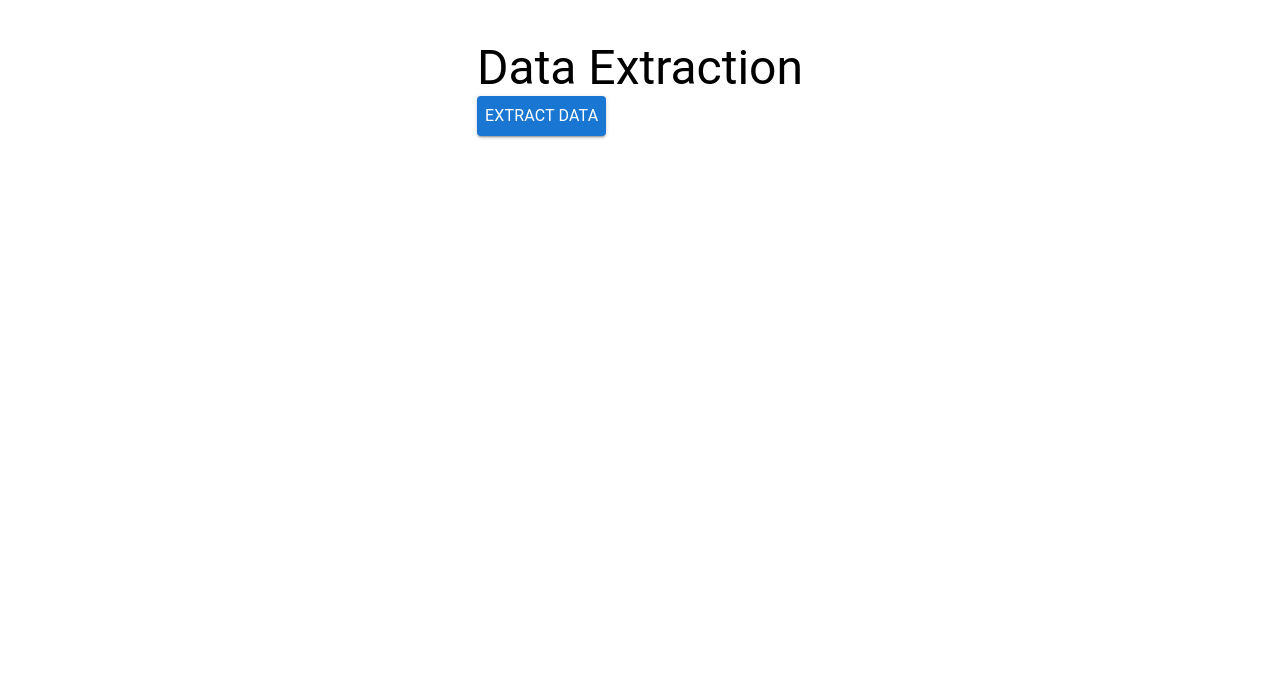
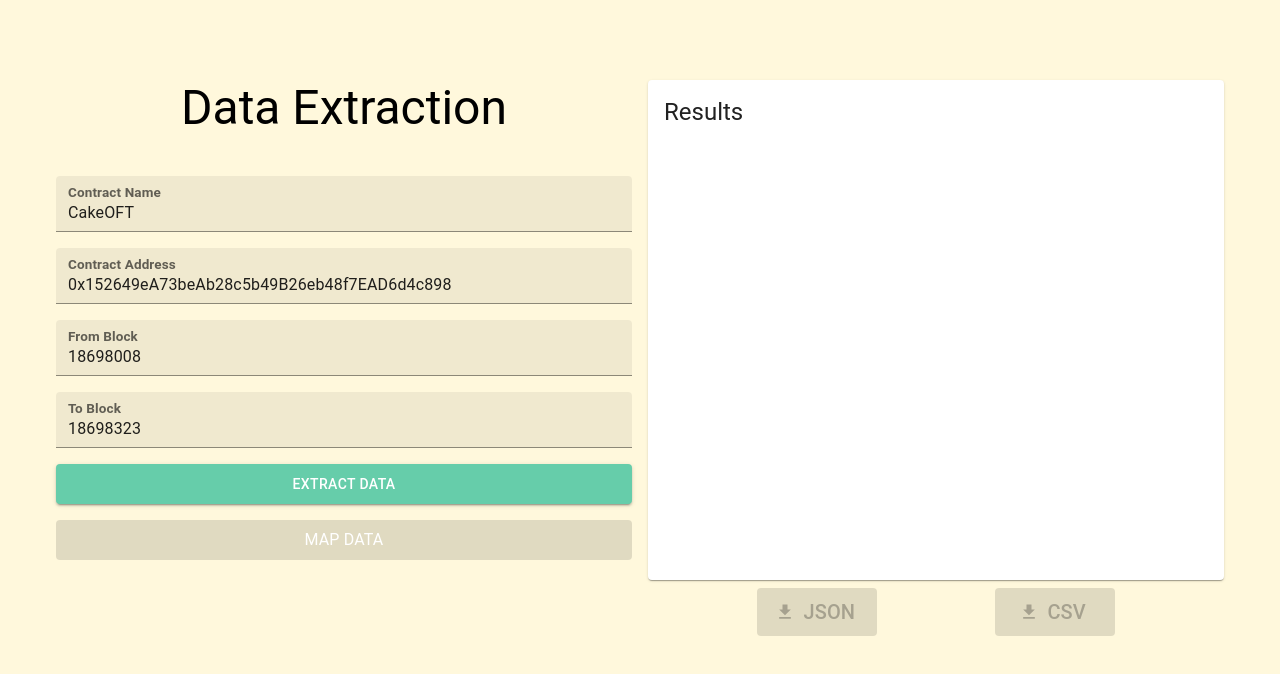
Before and after one commit to lollobeach/BlockchainProcessMining_frontend, a React (Create React App) app: page / in a window 1280 px wide. Shown: the top 674 px of the page. Built offline with nearby package versions, Linux system fonts and the light colour scheme.

Commit message:
feat: JSON and CSV download

```diff
--- a/package.json
+++ b/package.json
@@ -10,6 +10,9 @@
     "@testing-library/jest-dom": "^5.17.0",
     "@testing-library/react": "^13.4.0",
     "@testing-library/user-event": "^13.5.0",
+    "@uiw/react-json-view": "^2.0.0-alpha.20",
+    "axios": "^1.6.8",
+    "concurrently": "^8.2.2",
     "jquery": "^3.7.1",
     "jsdom": "^24.0.0",
     "react": "^18.2.0",
@@ -19,7 +22,7 @@
     "web-vitals": "^2.1.4"
   },
   "scripts": {
-    "start": "react-scripts start",
+    "start": "concurrently \"react-scripts start\" \"cd ../BlockchainProcessMining_backend && node server.js\"",
     "build": "react-scripts build",
     "test": "react-scripts test",
     "eject": "react-scripts eject"
--- /dev/null
+++ b/src/api/services.js
@@ -0,0 +1,45 @@
+import axios from "axios";
+
+const serverUrl = "http://localhost:8000";
+
+export const _sendData = async (contractName, contractAddress, fromBlock, toBlock) => {
+    const body = {
+        contractAddress,
+        contractName,
+        fromBlock,
+        toBlock
+    }
+
+    try {
+        const response = await axios.post(serverUrl + "/submit", body)
+        return response.data
+    } catch (error) {
+        console.error(error)
+    }
+}
+
+export const _downloadJson = async (jsonLog) => {
+    const body = {
+        jsonLog
+    }
+
+    try {
+        const response = await axios.post(serverUrl + "/json-download", body, {responseType: 'blob'})
+        return response.data
+    } catch (error) {
+        console.error(error)
+    }
+}
+
+export const _downloadCSV = async (jsonLog) => {
+    const body = {
+        jsonLog
+    }
+
+    try {
+        const response = await axios.post(serverUrl + "/csv-download", body, {responseType: 'blob'})
+        return response.data
+    } catch (error) {
+        console.error(error)
+    }
+}
--- a/src/index.css
+++ b/src/index.css
@@ -1,5 +1,6 @@
 body {
   margin: 0;
+  background-color: cornsilk;
   font-family: -apple-system, BlinkMacSystemFont, 'Segoe UI', 'Roboto', 'Oxygen',
     'Ubuntu', 'Cantarell', 'Fira Sans', 'Droid Sans', 'Helvetica Neue',
     sans-serif;
--- a/src/layouts/BodyLayout.js
+++ b/src/layouts/BodyLayout.js
@@ -4,7 +4,7 @@ import {Outlet} from "react-router-dom";
 
 function BodyLayout() {
     return (
-        <Box paddingY={5}>
+        <Box position="relative" paddingX={2} paddingY={5}>
             <Outlet/>
         </Box>
     );
--- a/src/pages/HomePage.js
+++ b/src/pages/HomePage.js
@@ -1,20 +1,172 @@
-import React from 'react';
-import {Box, Button, Typography} from "@mui/material";
+import React, {useState} from 'react';
+import {
+    Box,
+    Button,
+    FilledInput,
+    FormControl,
+    InputLabel,
+    Stack,
+    Typography,
+    Card,
+    CardHeader,
+    CardContent, styled, CircularProgress, Grid
+} from "@mui/material";
+import LinearProgress from "@mui/material/LinearProgress";
 import {Link} from "react-router-dom";
 
+import JsonView from "@uiw/react-json-view";
+import {darkTheme} from "@uiw/react-json-view/dark";
+
+import {_downloadCSV, _downloadJson, _sendData} from "../api/services";
+import {Download} from "@mui/icons-material";
+
+const CardContentNoPadding = styled(CardContent)(
+    `
+    padding-top: 0;
+    &:last-child {
+        padding-bottom: 0;
+    }
+    `
+)
+
 function HomePage() {
+
+    const [contractName, setContractName] = useState("CakeOFT")
+    const [contractAddress, setContractAddress] = useState("0x152649eA73beAb28c5b49B26eb48f7EAD6d4c898")
+    const [fromBlock, setFromBlock] = useState("18698008")
+    const [toBlock, setToBlock] = useState("18698323")
+
+    const [loading, setLoading] = useState(false)
+    const [results, setResults] = useState()
+
+    const [jsonUrl, setJsonUrl] = useState()
+
+    const sendData = async () => {
+        setLoading(true)
+        const response = await _sendData(contractName, contractAddress, fromBlock, toBlock)
+        setResults(response)
+        setLoading(false)
+    }
+
+    const downloadJson = async () => {
+        setLoading(true)
+        const response = await _downloadJson(results)
+        const href = window.URL.createObjectURL(response)
+        const anchor = document.createElement('a')
+        anchor.href = href
+        anchor.download = "jsonLog.json"
+        anchor.click()
+        setLoading(false)
+    }
+
+    const downloadCSV = async () => {
+        setLoading(true)
+        const response = await _downloadCSV(results)
+        const href = window.URL.createObjectURL(response)
+        const anchor = document.createElement('a')
+        anchor.href = href
+        anchor.download = "jsonLog.csv"
+        anchor.click()
+        setLoading(false)
+    }
+
     return (
-        <Box display="flex" justifyContent="center">
-            <Box>
-                <Typography variant="h3">
+        <Box display="flex" justifyContent="center" marginTop={5} paddingX={5} height="100%">
+            <Grid container spacing={2}>
+                <Grid item lg={6} md={12} width="100%">
+                    <Stack spacing={5}>
+                        <Typography textAlign="center" variant="h3">
                             Data Extraction
                         </Typography>
-                <Button variant="contained" sx={{padding: 1}}>
+                        <Stack spacing={2} minWidth={500} justifyContent="center">
+                            <FormControl variant="filled">
+                                <InputLabel sx={{fontWeight: "700", fontSize: "18px"}}>Contract Name</InputLabel>
+                                <FilledInput defaultValue={contractName} label="Contract Name"
+                                             onChange={(e) => setContractName(e.target.value)}/>
+                            </FormControl>
+                            <FormControl variant="filled">
+                                <InputLabel sx={{fontWeight: "700", fontSize: "18px"}}>Contract Address</InputLabel>
+                                <FilledInput defaultValue={contractAddress} label="Contract Address"
+                                             onChange={(e) => setContractAddress(e.target.value)}/>
+                            </FormControl>
+                            <FormControl variant="filled">
+                                <InputLabel sx={{fontWeight: "700", fontSize: "18px"}}>From Block</InputLabel>
+                                <FilledInput defaultValue={fromBlock} label="From Block"
+                                             onChange={(e) => setFromBlock(e.target.value)}/>
+                            </FormControl>
+                            <FormControl variant="filled">
+                                <InputLabel sx={{fontWeight: "700", fontSize: "18px"}}>To Block</InputLabel>
+                                <FilledInput defaultValue={toBlock} label="To Block"
+                                             onChange={(e) => setToBlock(e.target.value)}/>
+                            </FormControl>
+                            <Button variant="contained" onClick={sendData}
+                                    sx={{
+                                        padding: 1,
+                                        height: "40px",
+                                        backgroundColor: "#66cdaa",
+                                        '&:hover': {backgroundColor: "#6fa287"}
+                                    }}>
+                                <Box width="100%">
+                                    {loading ?
+                                        <LinearProgress/>
+                                        :
+                                        <>
+                                            Extract Data
+                                        </>
+                                    }
+                                </Box>
+                            </Button>
+                            <Button disabled={!results} variant="contained" sx={{padding: 1}}>
                                 <Link to="/ocel" style={{textDecoration: "none"}}>
-                        <Typography color="white">Extract data</Typography>
+                                    <Typography color="white">Map data</Typography>
                                 </Link>
                             </Button>
+                        </Stack>
+                    </Stack>
+                </Grid>
+                <Grid item lg={6} md={12} width="100%">
+                    <Stack spacing={1}>
+                        <Card sx={{minWidth: "500px", height: "500px"}}>
+                            <CardHeader title="Results"/>
+                            <CardContentNoPadding sx={{height: "calc(100% - 112px)", overflow: "auto"}}>
+                                {
+                                    loading ? (
+                                            <Box width="100%" height="100%" display="flex" justifyContent="center"
+                                                 alignItems="center">
+                                                <CircularProgress/>
                                             </Box>
+                                        ) :
+                                        results &&
+                                        <>
+                                            <JsonView value={results} style={darkTheme} width="100%"/>
+                                        </>
+                                }
+                            </CardContentNoPadding>
+                        </Card>
+                        <Box display="flex" justifyContent="space-evenly" alignItems="center" gap={1}>
+                            <Button disabled={!results} startIcon={<Download/>} onClick={downloadJson} variant="contained" sx={{padding: 1, width: 120}}>
+                                <Typography variant="h6">JSON</Typography>
+                            </Button>
+                            <Button disabled={!results} startIcon={<Download/>} onClick={downloadCSV} variant="contained" sx={{padding: 1, width: 120, backgroundColor: "#38a651", '&:hover': {backgroundColor: "#2f6749"}}} href={jsonUrl}
+                                    download>
+                                <Typography variant="h6">CSV</Typography>
+                            </Button>
+                        </Box>
+                    </Stack>
+                </Grid>
+            </Grid>
+
+            {/*{*/}
+            {/*    jsonUrl &&*/}
+            {/*    <Box>*/}
+            {/*        <Typography variant="h6" textAlign="center">*/}
+            {/*            Download the JSON file*/}
+            {/*        </Typography>*/}
+            {/*        <Button variant="contained" sx={{padding: 1}} href={jsonUrl} download>*/}
+            {/*            Download*/}
+            {/*        </Button>*/}
+            {/*    </Box>*/}
+            {/*}*/}
         </Box>
     );
 }
```
Also changed, not shown: src/dataContext/DataProvider.js (added), 1 other file (tests, documents, lock files or other folders). Lines whose indentation alone changed are shown as unchanged.
